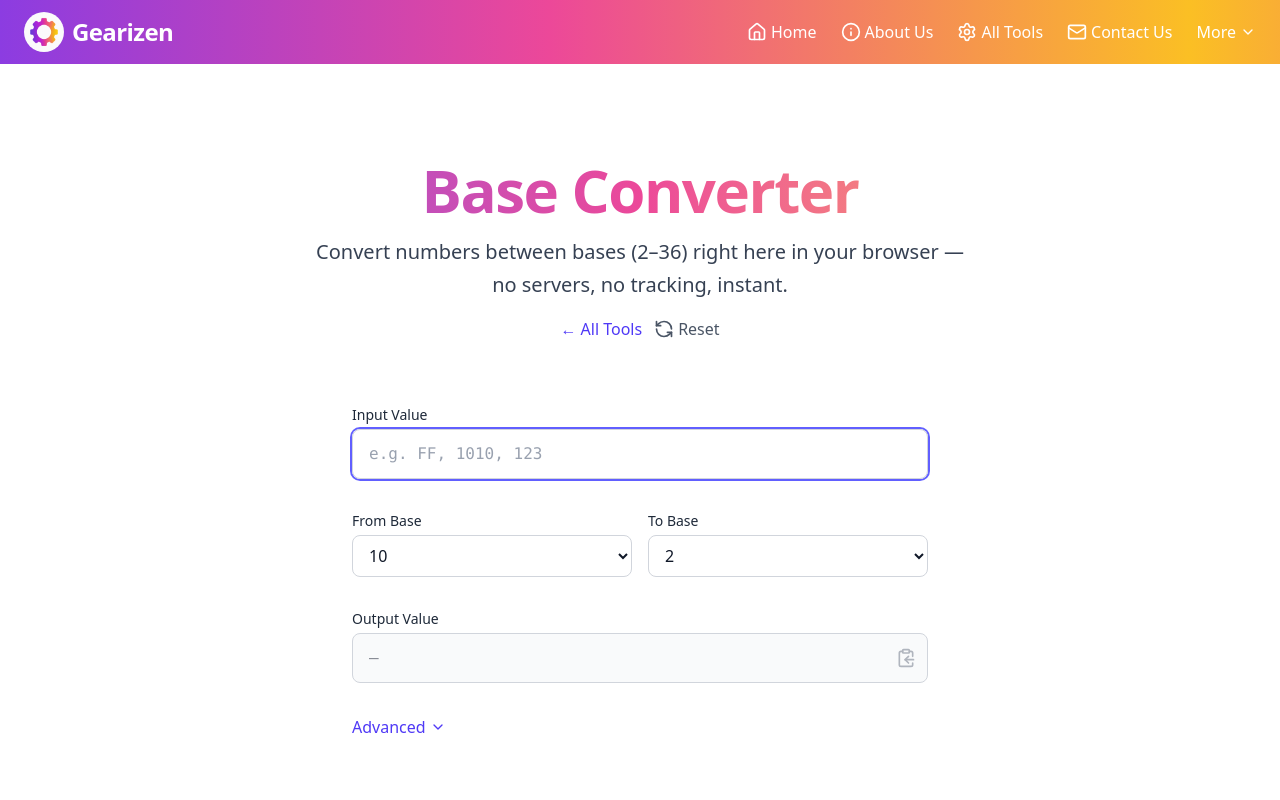
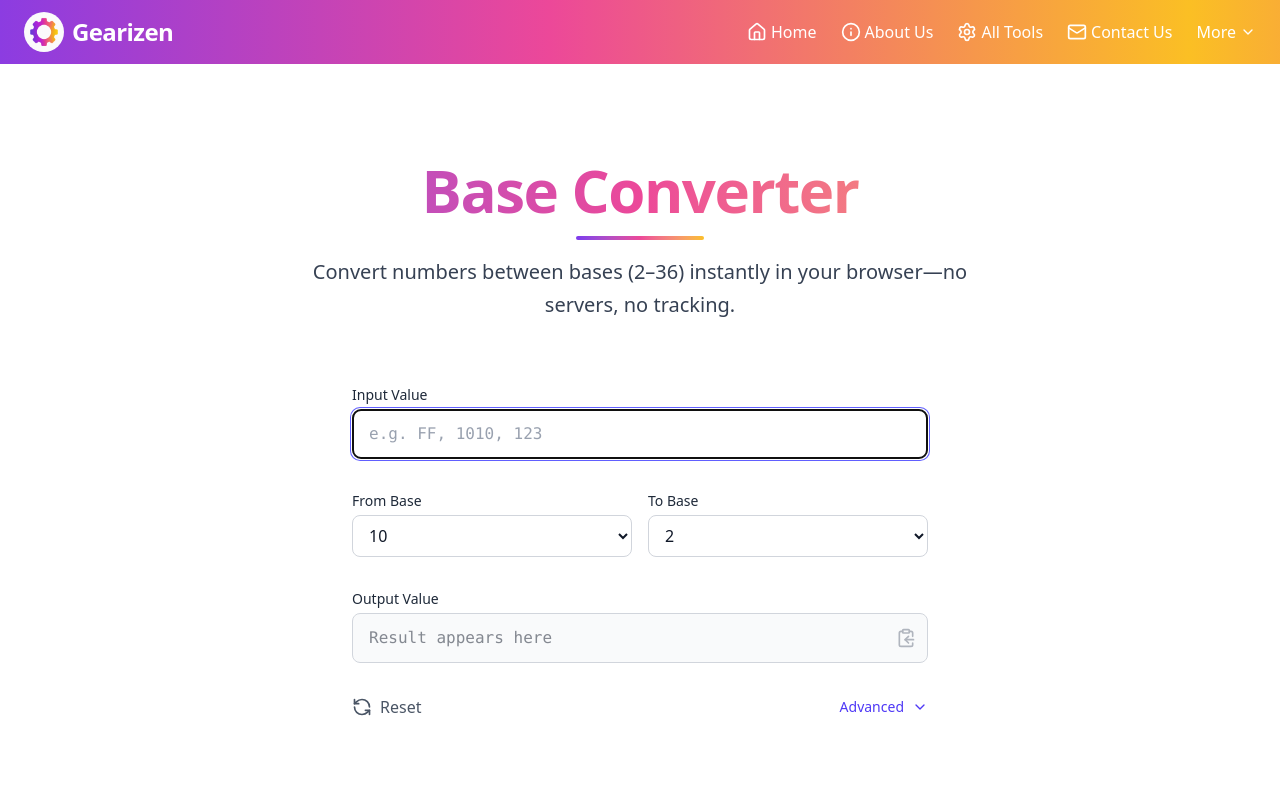
Before and after one commit to tahir-ozcan/gearizen, a Next.js app: page /tools/base-converter in a window 1280 px wide. Shown: the top 800 px of the page. Built offline with nearby package versions, Linux system fonts and the light colour scheme.

Commit message:
Update project to latest local state

```diff
--- a/app/tools/base-converter/base-converter-client.tsx
+++ b/app/tools/base-converter/base-converter-client.tsx
@@ -2,7 +2,6 @@
 "use client";
 
 import { useState, useEffect, useMemo, useRef } from "react";
-import Link from "next/link";
 import {
   ChevronDown,
   ChevronUp,
@@ -11,9 +10,7 @@ import {
 } from "lucide-react";
 
 export default function BaseConverterClient() {
-  // ————————————————————————————————————————————————————————————————————
-  // State
-  // ————————————————————————————————————————————————————————————————————
+  // ─── State ──────────────────────────────────────────────────────────────────
   const [inputValue, setInputValue] = useState("");
   const [fromBase, setFromBase] = useState(10);
   const [toBase, setToBase] = useState(2);
@@ -28,7 +25,7 @@ export default function BaseConverterClient() {
   const [prefix, setPrefix] = useState("");
   const [suffix, setSuffix] = useState("");
 
-  // Auto-focus on input
+  // Auto-focus input on mount
   const inputRef = useRef<HTMLInputElement>(null);
   useEffect(() => {
     inputRef.current?.focus();
@@ -40,9 +37,7 @@ export default function BaseConverterClient() {
     []
   );
 
-  // ————————————————————————————————————————————————————————————————————
-  // Conversion & Formatting Effect
-  // ————————————————————————————————————————————————————————————————————
+  // ─── Conversion & Formatting ────────────────────────────────────────────────
   useEffect(() => {
     setErrorMessage(null);
 
@@ -59,7 +54,7 @@ export default function BaseConverterClient() {
     );
     for (const ch of trimmed.toUpperCase()) {
       if (!validChars.includes(ch)) {
-        setErrorMessage(`Invalid “${ch}” for base ${fromBase}.`);
+        setErrorMessage(`Invalid character “${ch}” for base ${fromBase}.`);
         setOutputValue("");
         return;
       }
@@ -67,28 +62,27 @@ export default function BaseConverterClient() {
 
     // Parse to BigInt
     let decimalValue = BigInt(0);
-    const bigBase = BigInt(fromBase);
+    const bigFrom = BigInt(fromBase);
     for (const ch of trimmed.toUpperCase()) {
       decimalValue =
-        decimalValue * bigBase + BigInt(validChars.indexOf(ch));
+        decimalValue * bigFrom + BigInt(validChars.indexOf(ch));
     }
 
-    // Zero shortcut
+    // Convert to target base
     let core: string;
     if (decimalValue === 0n) {
       core = "0";
     } else {
-      // Convert to target base
-      const bigTarget = BigInt(toBase);
+      const bigTo = BigInt(toBase);
       let current = decimalValue < 0n ? -decimalValue : decimalValue;
-      const outChars: string[] = [];
+      const digits: string[] = [];
       while (current > 0n) {
-        const rem = Number(current % bigTarget);
-        outChars.push(validChars[rem]);
-        current = current / bigTarget;
+        const rem = Number(current % bigTo);
+        digits.push(validChars[rem]);
+        current = current / bigTo;
       }
-      if (decimalValue < 0n) outChars.push("-");
-      core = outChars.reverse().join("");
+      if (decimalValue < 0n) digits.push("-");
+      core = digits.reverse().join("");
       if (toBase === 16 && !uppercaseHex) {
         core = core.toLowerCase();
       }
@@ -99,21 +93,18 @@ export default function BaseConverterClient() {
       core = core.padStart(fixedWidth, "0");
     }
 
-    // Inline formatting: grouping, prefix, suffix
-    let formatted = core;
+    // Group every three characters
+    let grouped = core;
     if (groupDigits) {
-      const sign = formatted.startsWith("-") ? "-" : "";
-      const body = sign ? formatted.slice(1) : formatted;
-      formatted =
+      const sign = grouped.startsWith("-") ? "-" : "";
+      const body = sign ? grouped.slice(1) : grouped;
+      grouped =
         sign +
         body.replace(/\B(?=(\w{3})+(?!\w))/g, "_");
     }
-    if (prefix) {
-      formatted = prefix + formatted;
-    }
-    if (suffix) {
-      formatted = formatted + suffix;
-    }
+
+    // Compose final with prefix/suffix
+    const formatted = prefix + grouped + suffix;
 
     setOutputValue(formatted);
   }, [
@@ -127,16 +118,14 @@ export default function BaseConverterClient() {
     suffix,
   ]);
 
-  // ————————————————————————————————————————————————————————————————————
-  // Handlers
-  // ————————————————————————————————————————————————————————————————————
+  // ─── Handlers ────────────────────────────────────────────────────────────────
   const copyToClipboard = async () => {
     if (!outputValue) return;
     try {
       await navigator.clipboard.writeText(outputValue);
-      alert("✅ Copied!");
+      alert("✅ Copied to clipboard!");
     } catch {
-      alert("❌ Copy failed");
+      alert("❌ Copy failed.");
     }
   };
 
@@ -161,7 +150,7 @@ export default function BaseConverterClient() {
       aria-labelledby="base-converter-heading"
       className="space-y-16 text-gray-900 antialiased"
     >
-      {/* Hero / Title */}
+      {/* Heading & Intro */}
       <div className="text-center space-y-4 sm:px-0">
         <h1
           id="base-converter-heading"
@@ -174,30 +163,15 @@ export default function BaseConverterClient() {
         >
           Base Converter
         </h1>
+        <div className="mx-auto mt-2 h-1 w-32 rounded-full bg-gradient-to-r from-[#7c3aed] via-[#ec4899] to-[#fbbf24]" />
         <p className="text-lg sm:text-xl text-gray-700 max-w-2xl mx-auto leading-relaxed">
-          Convert numbers between bases (2–36) right here in your browser — no
-          servers, no tracking, instant.
+          Convert numbers between bases (2–36) instantly in your browser—no servers, no tracking.
         </p>
-        <div className="flex justify-center gap-3">
-          <Link
-            href="/tools"
-            className="text-indigo-600 hover:text-indigo-800 font-medium transition"
-          >
-            ← All Tools
-          </Link>
-          <button
-            onClick={resetAll}
-            aria-label="Reset converter"
-            className="inline-flex items-center gap-1 text-gray-600 hover:text-gray-800 focus:outline-none focus-visible:ring-2 focus-visible:ring-indigo-500 transition"
-          >
-            <RefreshCcw className="w-5 h-5" aria-hidden="true" /> Reset
-          </button>
-        </div>
       </div>
 
-      {/* Main Form */}
+      {/* Tools UI */}
       <div className="max-w-xl mx-auto space-y-8 sm:px-0">
-        {/* Input Field */}
+        {/* Input Box */}
         <div>
           <label
             htmlFor="input-value"
@@ -212,7 +186,11 @@ export default function BaseConverterClient() {
             value={inputValue}
             onChange={(e) => setInputValue(e.target.value)}
             placeholder="e.g. FF, 1010, 123"
-            className="block w-full px-4 py-3 border border-gray-300 rounded-lg focus:outline-none focus:ring-2 focus:ring-indigo-500 placeholder-gray-400 font-mono transition"
+            className="
+              block w-full px-4 py-3 border border-gray-300 rounded-lg
+              focus:ring-2 focus:ring-indigo-500 placeholder-gray-400
+              font-mono transition
+            "
           />
         </div>
 
@@ -229,7 +207,10 @@ export default function BaseConverterClient() {
               id="from-base"
               value={fromBase}
               onChange={(e) => setFromBase(Number(e.target.value))}
-              className="block w-full px-3 py-2 border border-gray-300 rounded-lg focus:outline-none focus:ring-2 focus:ring-indigo-500 transition"
+              className="
+                block w-full px-3 py-2 border border-gray-300 rounded-lg
+                focus:ring-2 focus:ring-indigo-500 transition
+              "
             >
               {baseOptions.map((b) => (
                 <option key={b} value={b}>
@@ -249,7 +230,10 @@ export default function BaseConverterClient() {
               id="to-base"
               value={toBase}
               onChange={(e) => setToBase(Number(e.target.value))}
-              className="block w-full px-3 py-2 border border-gray-300 rounded-lg focus:outline-none focus:ring-2 focus:ring-indigo-500 transition"
+              className="
+                block w-full px-3 py-2 border border-gray-300 rounded-lg
+                focus:ring-2 focus:ring-indigo-500 transition
+              "
             >
               {baseOptions.map((b) => (
                 <option key={b} value={b}>
@@ -260,7 +244,7 @@ export default function BaseConverterClient() {
           </div>
         </div>
 
-        {/* Output Field */}
+        {/* Output Box */}
         <div>
           <label
             htmlFor="output-value"
@@ -274,14 +258,22 @@ export default function BaseConverterClient() {
               type="text"
               readOnly
               value={outputValue}
-              placeholder="—"
-              className="block w-full pr-12 px-4 py-3 border border-gray-300 rounded-lg bg-gray-50 font-mono text-gray-900"
+              placeholder="Result appears here"
+              className="
+                block w-full pr-12 px-4 py-3 border border-gray-300 rounded-lg
+                bg-gray-50 font-mono text-gray-900 transition
+              "
             />
             <button
               onClick={copyToClipboard}
+              disabled={!outputValue}
+              className="
+                absolute inset-y-0 right-0 pr-3 flex items-center
+                text-gray-500 hover:text-indigo-600
+                disabled:opacity-50 disabled:cursor-not-allowed
+                focus:outline-none transition
+              "
               aria-label="Copy result"
-              disabled={!outputValue}
-              className="absolute inset-y-0 right-0 pr-3 flex items-center text-gray-500 hover:text-gray-700 focus:outline-none transition disabled:opacity-50"
             >
               <ClipboardCopy className="w-5 h-5" aria-hidden="true" />
             </button>
@@ -295,11 +287,24 @@ export default function BaseConverterClient() {
           </p>
         )}
 
-        {/* Advanced Options */}
-        <div>
+        {/* Controls */}
+        <div className="flex flex-wrap items-center justify-between gap-4">
           <button
+            onClick={resetAll}
+            className="inline-flex items-center gap-2 text-gray-600 hover:text-gray-800 focus:outline-none focus-visible:ring-2 focus-visible:ring-indigo-500 transition"
+          >
+            <RefreshCcw className="w-5 h-5" aria-hidden="true" />
+            Reset
+          </button>
+
+          <button
+            type="button"
             onClick={() => setShowAdvanced((v) => !v)}
-            className="inline-flex items-center gap-1 text-indigo-600 hover:text-indigo-800 focus:outline-none focus-visible:ring-2 focus-visible:ring-indigo-500 transition"
+            className="
+              inline-flex items-center gap-2 text-indigo-600 hover:text-indigo-800
+              focus:outline-none focus-visible:ring-2 focus-visible:ring-indigo-500
+              transition text-sm font-medium
+            "
           >
             Advanced
             {showAdvanced ? (
@@ -308,10 +313,11 @@ export default function BaseConverterClient() {
               <ChevronDown className="w-4 h-4" aria-hidden="true" />
             )}
           </button>
+        </div>
 
+        {/* Advanced Settings Panel */}
         {showAdvanced && (
           <div className="mt-4 space-y-4 p-4 border border-gray-200 rounded-lg bg-gray-50">
-              {/* Uppercase Hex */}
             <label className="flex items-center gap-2">
               <input
                 type="checkbox"
@@ -319,18 +325,15 @@ export default function BaseConverterClient() {
                 onChange={(e) => setUppercaseHex(e.target.checked)}
                 className="h-4 w-4 text-indigo-600 border-gray-300 rounded focus:ring-indigo-500"
               />
-                <span className="text-gray-700 text-sm">
-                  Uppercase Hex (A–F)
-                </span>
+              <span className="text-gray-700 text-sm">Uppercase Hex (A–F)</span>
             </label>
 
-              {/* Fixed Width */}
             <div>
               <label
                 htmlFor="fixed-width"
                 className="block text-sm font-medium text-gray-700 mb-1"
               >
-                  Fixed Width
+                Fixed Width (zero-pad)
               </label>
               <input
                 id="fixed-width"
@@ -343,11 +346,14 @@ export default function BaseConverterClient() {
                     e.target.value === "" ? "" : Number(e.target.value)
                   )
                 }
-                  className="block w-24 px-3 py-2 border border-gray-300 rounded-lg focus:outline-none focus:ring-2 focus:ring-indigo-500 transition"
+                className="
+                  block w-24 px-3 py-2 border border-gray-300 rounded-lg
+                  focus:outline-none focus:ring-2 focus:ring-indigo-500
+                  transition
+                "
               />
             </div>
 
-              {/* Group Digits */}
             <label className="flex items-center gap-2">
               <input
                 type="checkbox"
@@ -355,12 +361,9 @@ export default function BaseConverterClient() {
                 onChange={(e) => setGroupDigits(e.target.checked)}
                 className="h-4 w-4 text-indigo-600 border-gray-300 rounded focus:ring-indigo-500"
               />
-                <span className="text-gray-700 text-sm">
-                  Group digits with “_”
-                </span>
+              <span className="text-gray-700 text-sm">Group digits with “_”</span>
             </label>
 
-              {/* Prefix */}
             <div>
               <label
                 htmlFor="prefix"
@@ -374,11 +377,14 @@ export default function BaseConverterClient() {
                 placeholder="e.g. 0x"
                 value={prefix}
                 onChange={(e) => setPrefix(e.target.value)}
-                  className="block w-full px-3 py-2 border border-gray-300 rounded-lg focus:outline-none focus:ring-2 focus:ring-indigo-500 transition"
+                className="
+                  block w-full px-3 py-2 border border-gray-300 rounded-lg
+                  focus:outline-none focus:ring-2 focus:ring-indigo-500
+                  transition
+                "
               />
             </div>
 
-              {/* Suffix */}
             <div>
               <label
                 htmlFor="suffix"
@@ -392,13 +398,16 @@ export default function BaseConverterClient() {
                 placeholder="e.g. h"
                 value={suffix}
                 onChange={(e) => setSuffix(e.target.value)}
-                  className="block w-full px-3 py-2 border border-gray-300 rounded-lg focus:outline-none focus:ring-2 focus:ring-indigo-500 transition"
+                className="
+                  block w-full px-3 py-2 border border-gray-300 rounded-lg
+                  focus:outline-none focus:ring-2 focus:ring-indigo-500
+                  transition
+                "
               />
             </div>
           </div>
         )}
       </div>
-      </div>
     </section>
   );
 }
--- a/app/tools/base64-encoder-decoder/base64-encoder-decoder-client.tsx
+++ b/app/tools/base64-encoder-decoder/base64-encoder-decoder-client.tsx
@@ -152,10 +152,10 @@ export default function Base64EncoderDecoderClient() {
         >
           Base64 Encoder / Decoder
         </h1>
-        {/* gradient underline, matches other pages */}
         <div className="mx-auto mt-2 h-1 w-32 rounded-full bg-gradient-to-r from-[#7c3aed] via-[#ec4899] to-[#fbbf24]" />
         <p className="mt-4 text-lg sm:text-xl text-gray-700 max-w-3xl mx-auto leading-relaxed">
-          Instantly encode text to Base64 or decode Base64 back to text—all in your browser, with optional URL-safe mode, padding control, and drag-and-drop support.
+          Instantly encode text to Base64 or decode Base64 back to text—all in your
+          browser, with optional URL-safe mode, padding control, and drag-and-drop support.
         </p>
       </div>
 
@@ -164,7 +164,7 @@ export default function Base64EncoderDecoderClient() {
         onSubmit={handleSubmit}
         className="max-w-3xl mx-auto space-y-8 sm:px-0"
       >
-        {/* Input & Output Panes */}
+        {/* Input & Output */}
         <div className="grid grid-cols-1 lg:grid-cols-2 gap-6">
           {/* Input */}
           <div className="flex flex-col">
@@ -186,13 +186,10 @@ export default function Base64EncoderDecoderClient() {
               }
               className="
                 w-full h-48 p-4 border border-gray-300 rounded-md bg-white
-                focus:ring-2 focus:ring-indigo-500 font-mono resize-y
-                transition
+                focus:ring-2 focus:ring-indigo-500 font-mono resize-y transition
               "
             />
-            <p className="mt-1 text-xs text-gray-500">
-              {inputLength} characters
-            </p>
+            <p className="mt-1 text-xs text-gray-500">{inputLength} characters</p>
           </div>
 
           {/* Output */}
@@ -207,31 +204,30 @@ export default function Base64EncoderDecoderClient() {
             >
               {mode === "encode" ? "Base64 Output" : "Decoded Text"}
             </label>
+            <div className="relative">
               <textarea
                 id="base64-output"
                 value={output}
                 readOnly
                 placeholder="Result will appear here…"
                 className="
-                w-full h-48 p-4 border border-gray-300 rounded-md bg-gray-50
-                focus:ring-2 focus:ring-indigo-500 font-mono resize-y
-                transition
+                  w-full h-48 pl-4 pr-12 py-4 border border-gray-300 rounded-md bg-gray-50
+                  focus:ring-2 focus:ring-indigo-500 font-mono resize-y transition
                 "
               />
-            {/* copy button */}
               <button
                 type="button"
                 onClick={copyOutput}
                 disabled={!output}
                 className="
-                absolute top-2 right-2 p-1 text-gray-500 hover:text-indigo-600
-                disabled:opacity-50 disabled:cursor-not-allowed focus:outline-none
-                transition
+                  absolute top-2 right-2 p-2 text-gray-500 hover:text-indigo-600
+                  disabled:opacity-50 disabled:cursor-not-allowed focus:outline-none transition
                 "
                 aria-label="Copy output"
               >
-              <ClipboardCopy className="w-5 h-5" aria-hidden="true" />
+                <ClipboardCopy className="w-6 h-6" aria-hidden="true" />
               </button>
+            </div>
             {previewSrc && (
               <Image
                 src={previewSrc}
@@ -242,9 +238,7 @@ export default function Base64EncoderDecoderClient() {
                 unoptimized
               />
             )}
-            <p className="mt-1 text-xs text-gray-500">
-              {outputLength} characters
-            </p>
+            <p className="mt-1 text-xs text-gray-500">{outputLength} characters</p>
           </div>
         </div>
 
@@ -257,7 +251,6 @@ export default function Base64EncoderDecoderClient() {
 
         {/* Controls */}
         <div className="flex flex-wrap items-center justify-between gap-4">
-          {/* primary */}
           <button
             type="submit"
             className="px-6 py-2 bg-indigo-600 text-white rounded-md hover:bg-indigo-700 focus:outline-none focus-visible:ring-2 focus-visible:ring-indigo-500 transition font-medium"
@@ -265,17 +258,15 @@ export default function Base64EncoderDecoderClient() {
             {mode === "encode" ? "Encode →" : "Decode →"}
           </button>
 
-          {/* clear */}
           <button
             type="button"
             onClick={clearAll}
             className="inline-flex items-center gap-2 px-4 py-2 bg-gray-100 text-gray-700 rounded-md hover:bg-gray-200 focus:outline-none focus-visible:ring-2 focus-visible:ring-gray-300 transition"
           >
-            <Trash2 className="w-4 h-4" aria-hidden="true" />
+            <Trash2 className="w-5 h-5" aria-hidden="true" />
             Clear All
           </button>
 
-          {/* switch */}
           <button
             type="button"
             onClick={() =>
@@ -283,7 +274,7 @@ export default function Base64EncoderDecoderClient() {
             }
             className="inline-flex items-center gap-2 px-4 py-2 border border-gray-300 rounded-md hover:bg-gray-50 focus:outline-none focus-visible:ring-2 focus-visible:ring-indigo-500 transition text-sm font-medium"
           >
-            <Settings className="w-4 h-4" aria-hidden="true" />
+            <Settings className="w-5 h-5" aria-hidden="true" />
             Switch to {mode === "encode" ? "Decode" : "Encode"}
           </button>
         </div>
```
Lines whose indentation alone changed are shown as unchanged.
